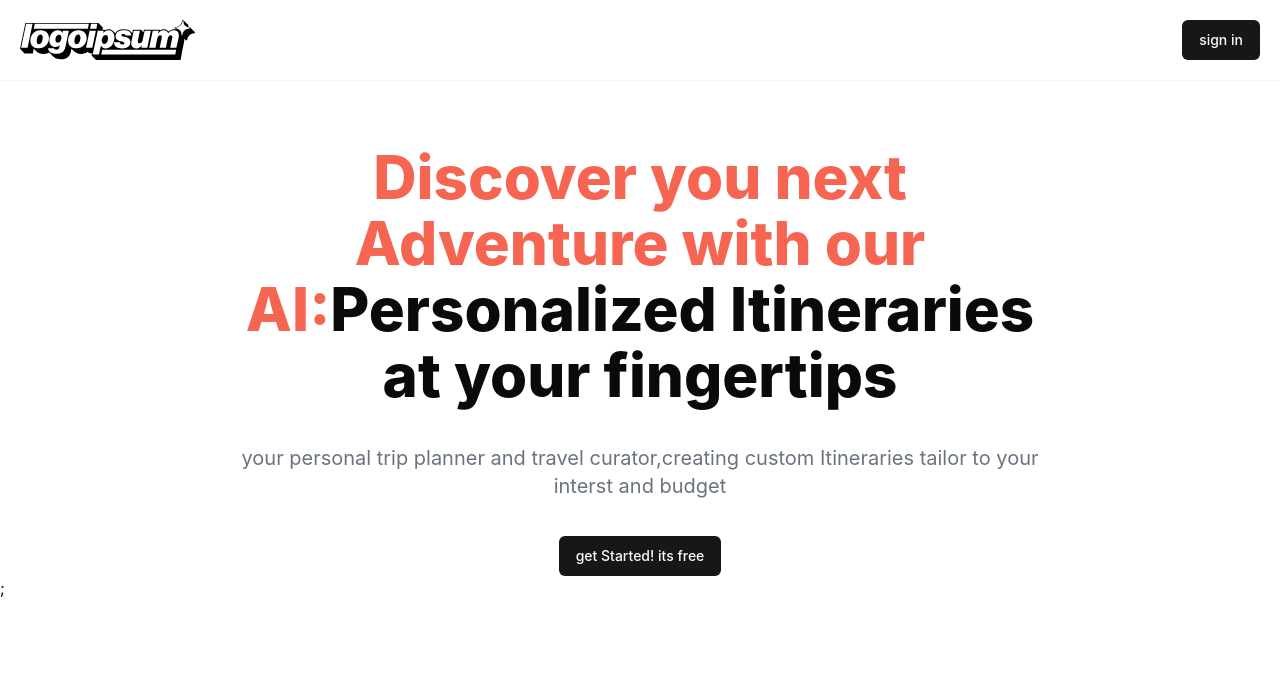
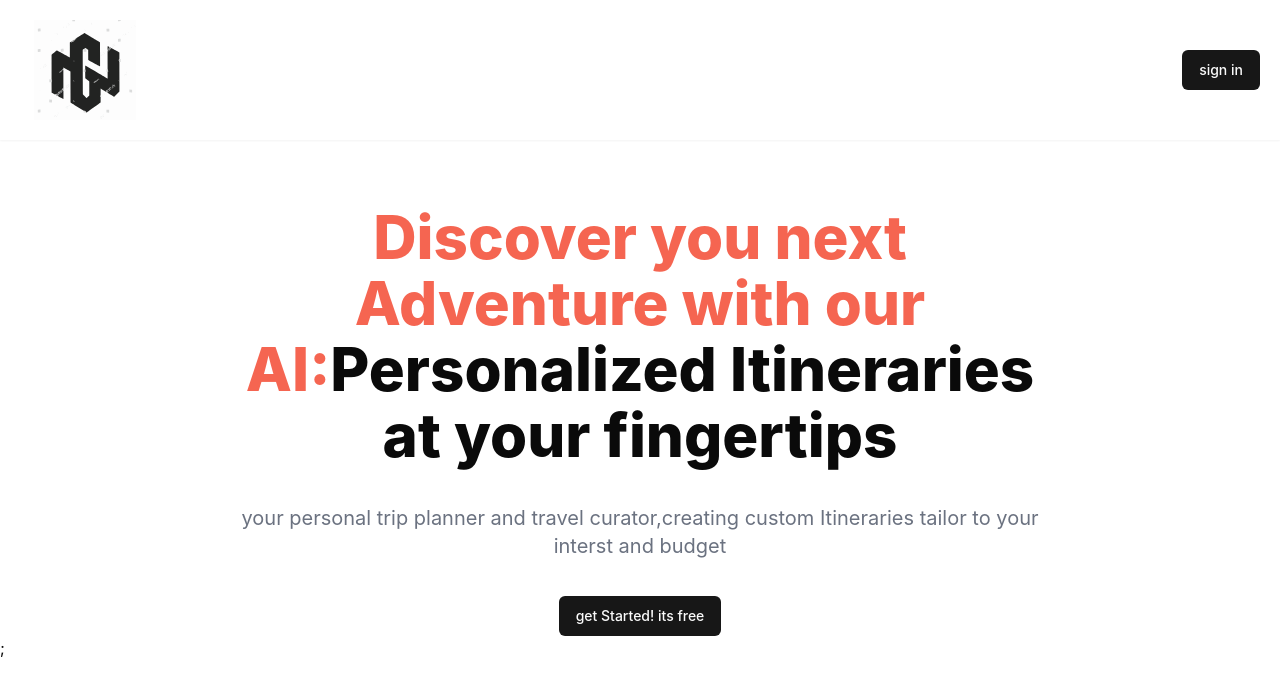
Before and after one commit to Nikhil8767/AI-Trip-Planner, a React (Vite) app in the folder trip_planner/: page / in a window 1280 px wide. Shown: the top 692 px of the page. Built offline with nearby package versions, Linux system fonts and the light colour scheme; no server answers.

Commit message:
added files

```diff
--- a/trip_planner/src/components/custom/Header.jsx
+++ b/trip_planner/src/components/custom/Header.jsx
@@ -53,7 +53,7 @@ function Header() {
   }
   return (
     <div className='p-3 shadow-sm flex justify-between items-center p-5'>
-        <img src="/logo.svg" alt="" />
+        <img src="/logo1.svg" alt="" className='h-[100px] w-[130px]' />
         <div>
 
         </div>
--- a/trip_planner/src/components/custom/Hero.jsx
+++ b/trip_planner/src/components/custom/Hero.jsx
@@ -15,6 +15,7 @@ function Hero() {
         </p>
         <Link to={'/create-trip'}>
         <Button>get Started! its free</Button>
+
         </Link>
     </div>
   )
```
Also changed, not shown: trip_planner/public/landing page.png (added), trip_planner/public/logo1.svg (added).
